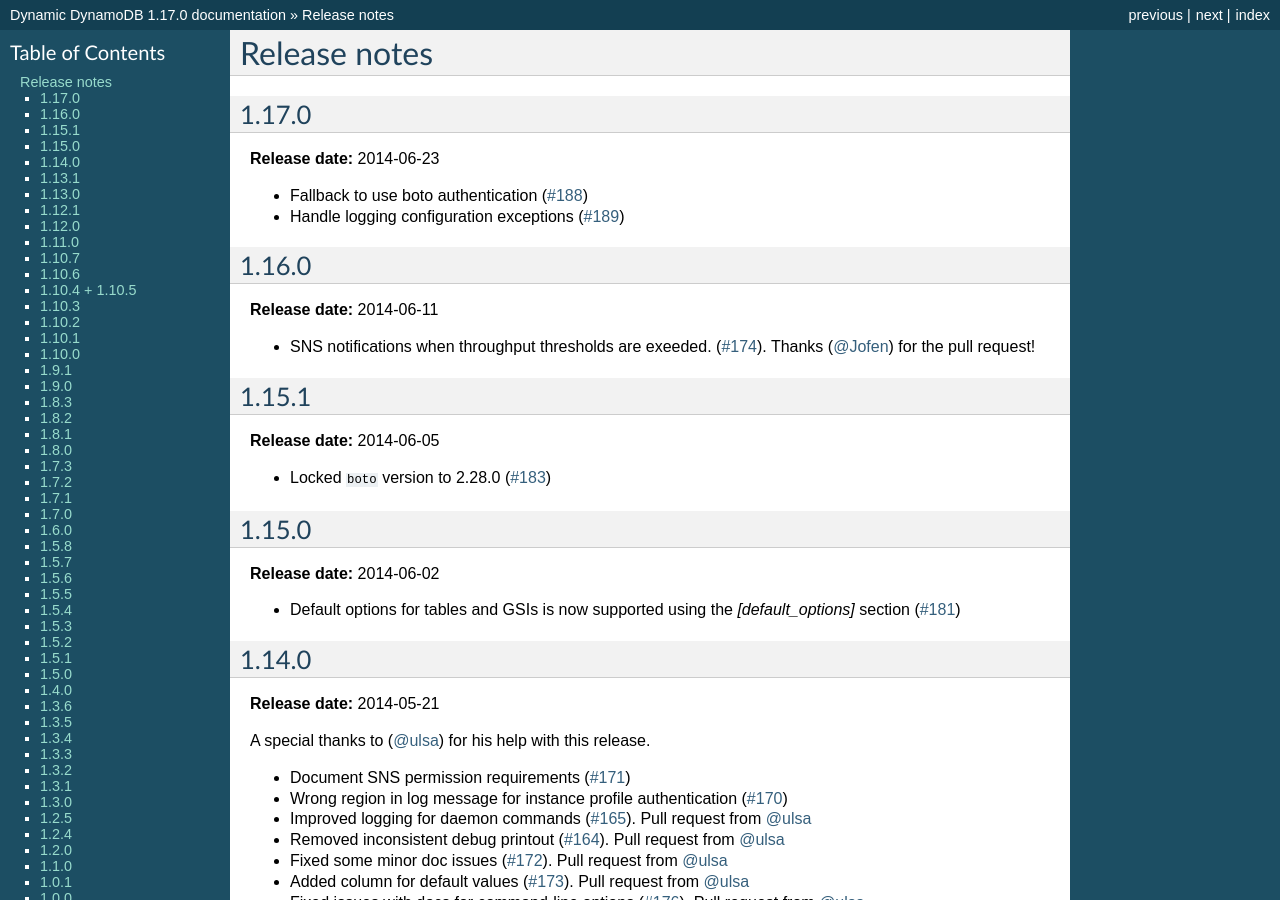
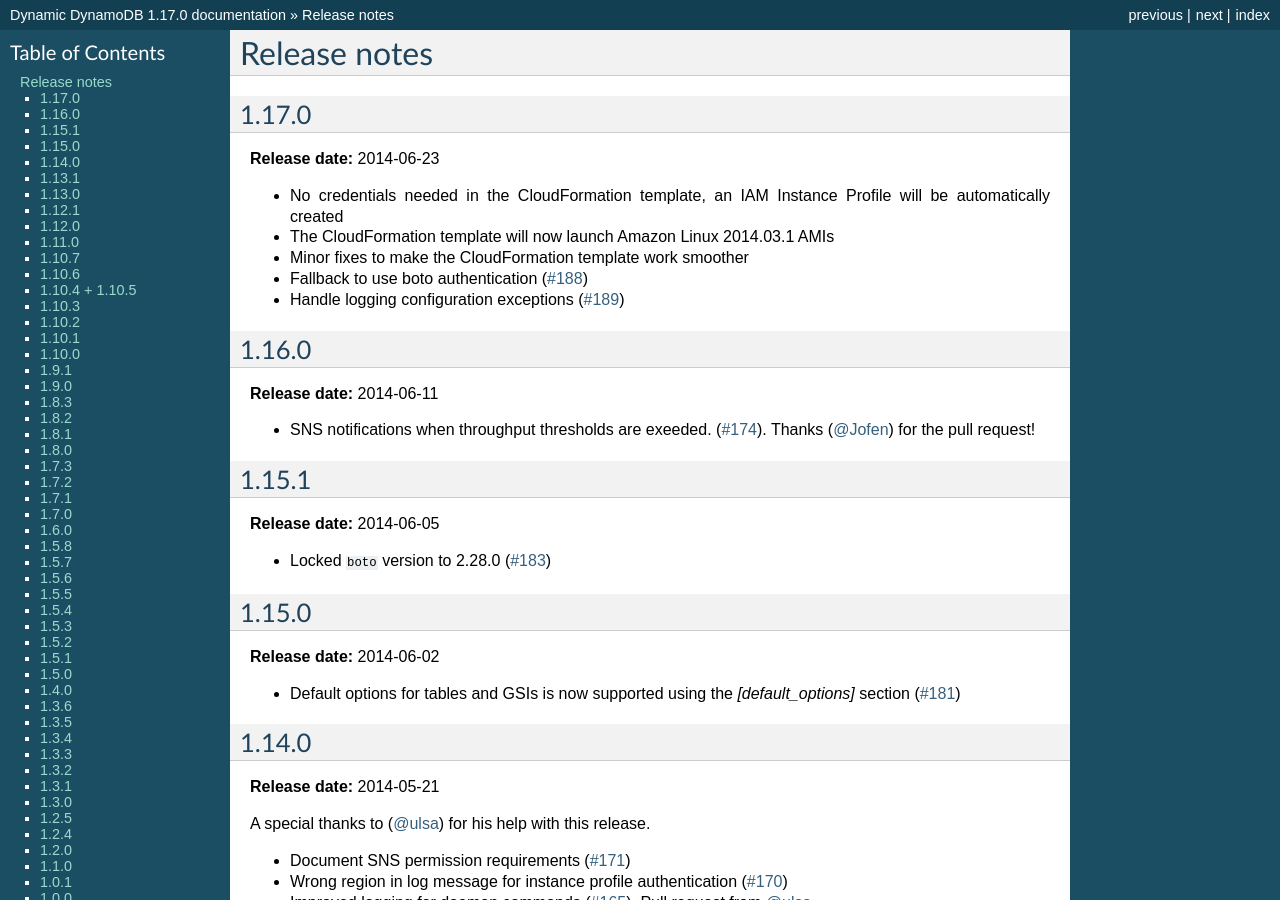
Before and after one commit to sebdah/dynamic-dynamodb, a Sphinx documentation site: the page built from docs/release_notes.rst, in a window 1280 px wide and 900 px high. Built offline with Sphinx 7.4.7, drawn with Linux system fonts in a browser that asks for light colours.

Commit message:
Updated release notes with CloudFormation details

```diff
--- a/docs/release_notes.rst
+++ b/docs/release_notes.rst
@@ -6,6 +6,9 @@
 
 **Release date:** 2014-06-23
 
+- No credentials needed in the CloudFormation template, an IAM Instance Profile will be automatically created
+- The CloudFormation template will now launch Amazon Linux 2014.03.1 AMIs
+- Minor fixes to make the CloudFormation template work smoother
 - Fallback to use boto authentication (`#188 <https://github.com/sebdah/dynamic-dynamodb/issues/188>`__)
 - Handle logging configuration exceptions (`#189 <https://github.com/sebdah/dynamic-dynamodb/issues/189>`__)
 
```
